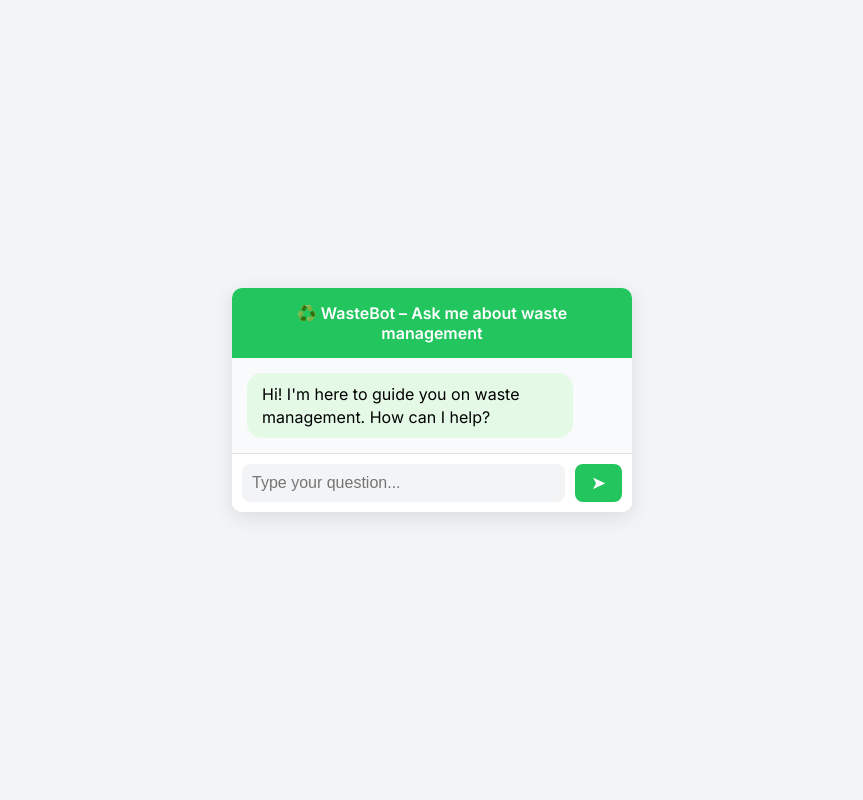
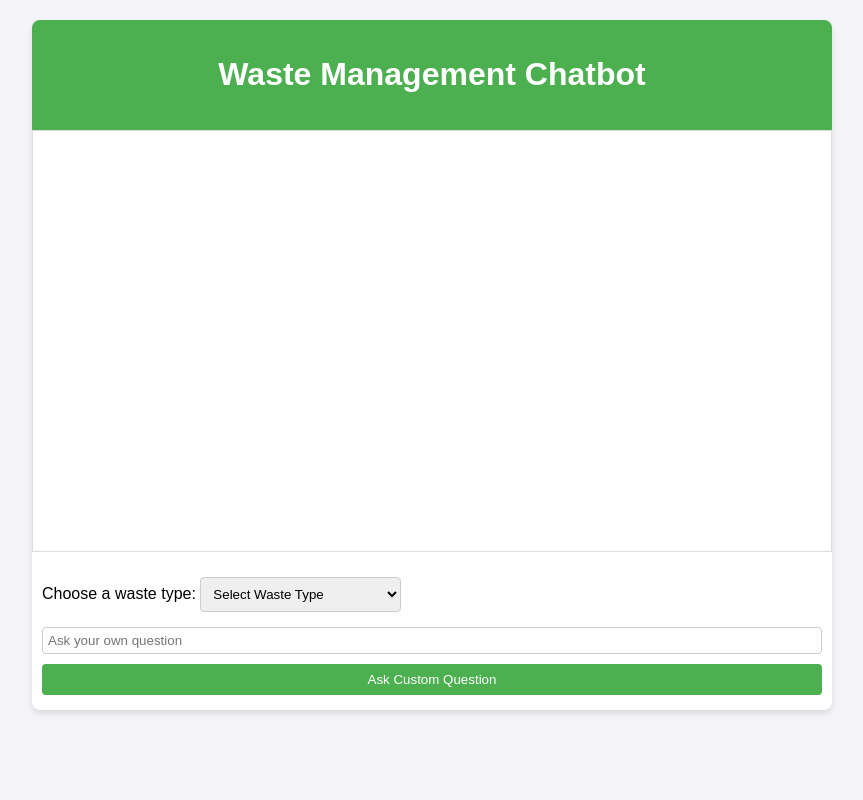
Before and after one commit to preetheshp7/Chat_-Bot, a Flask app: page / in a window 1280 px wide. Shown: the whole page, without its empty margins (208-1071 px from the left). Run offline with Flask 3, Linux system fonts and the light colour scheme.

Commit message:
Initial commit

```diff
--- a/app.py
+++ b/app.py
@@ -1,50 +1,113 @@
-waste_keywords = [
-    "waste", "plastic", "garbage", "trash", "compost", "recycle",
-    "e-waste", "biodegradable", "non-biodegradable", "bin",
-    "landfill", "segregation", "hazardous", "organic", "inorganic",
-    "reduce", "reuse", "collection", "dump", "wrappers", "packaging",
-    "bottle", "bottles", "can", "cans", "foil", "kitchen waste",
-    "food waste", "medical waste", "paper waste", "cardboard",
-    "municipal waste", "construction waste", "disposal", "dustbin",
-    "incineration", "recyclable", "non-recyclable", "garbage truck",
-    "pickup schedule", "waste collection", "environment", "pollution"
-]
+from flask import Flask, render_template, request, jsonify
+import requests
+import os
+from dotenv import load_dotenv
 
-from flask import Flask, render_template, request, jsonify
+# Load environment variables from .env file
+load_dotenv()
 
-import requests
+# Fetch OpenRouter API Key from .env
+API_KEY = os.getenv('API_KEY')
+if not API_KEY:
+    raise ValueError("API_KEY not found. Please check your .env file.")
 
-def query_openrouter(message):
+# List of waste types and their associated sample questions
+waste_types = {
+    "Plastic Waste": [
+        "How can plastic waste be recycled?",
+        "What are the environmental impacts of plastic waste?",
+        "How do we reduce plastic waste?"
+    ],
+    "Electronic Waste (E-Waste)": [
+        "How can we dispose of electronic waste safely?",
+        "What is the impact of improper e-waste disposal?",
+        "What are the recycling methods for e-waste?"
+    ],
+    "Organic Waste": [
+        "How can organic waste be composted?",
+        "What is the environmental impact of organic waste?",
+        "How can we reduce organic waste in landfills?"
+    ],
+    "Paper Waste": [
+        "How is paper waste recycled?",
+        "What are the environmental effects of paper waste?",
+        "How can we reduce paper waste?"
+    ],
+    "Glass Waste": [
+        "How is glass waste recycled?",
+        "What are the benefits of recycling glass?",
+        "How can we reduce glass waste?"
+    ],
+    "Metal Waste": [
+        "How is metal waste recycled?",
+        "What are the environmental impacts of metal waste?",
+        "What can be made from recycled metal?"
+    ],
+    "Hazardous Waste": [
+        "How is hazardous waste disposed of?",
+        "What are the risks of improper hazardous waste disposal?",
+        "How can we safely manage hazardous waste?"
+    ],
+    "Medical Waste": [
+        "What is the proper disposal method for medical waste?",
+        "Why is it important to safely dispose of medical waste?",
+        "What are the risks of improper medical waste disposal?"
+    ],
+    "Construction Waste": [
+        "How can construction waste be recycled?",
+        "What are the environmental impacts of construction waste?",
+        "How can we reduce construction waste?"
+    ],
+    "Textile Waste": [
+        "How can textile waste be recycled?",
+        "What are the environmental effects of textile waste?",
+        "How can we reduce textile waste in landfills?"
+    ]
+}
+
+# Function to query OpenRouter API and get response from GPT-3.5 / GPT-4 model
+def query_openrouter(prompt):
     headers = {
-        "Authorization": "Bearer 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",  # Replace this with your key
+        "Authorization": f"Bearer {API_KEY}",
         "Content-Type": "application/json"
     }
     payload = {
-        "model": "openai/gpt-3.5-turbo",
-        "messages": [{"role": "user", "content": message}]
+        "model": "openai/gpt-3.5-turbo",  # or "openai/gpt-4"
+        "messages": [
+            {"role": "system", "content": "You are an expert in waste management."},
+            {"role": "user", "content": prompt}
+        ],
+        "temperature": 0.7,
+        "max_tokens": 500
     }
     response = requests.post("https://openrouter.ai/api/v1/chat/completions", headers=headers, json=payload)
+    response.raise_for_status()
     return response.json()['choices'][0]['message']['content']
 
+# Initialize the Flask app
 app = Flask(__name__)
 
+# Route for the homepage
 @app.route('/')
 def index():
-    return render_template('index.html')
+    return render_template('index.html', waste_types=waste_types)
 
-@app.route('/chat', methods=['POST'])
-def chat():
-    user_input = request.json['message'].lower()
+# Route to handle the question selection and response fetching
+@app.route('/ask', methods=['POST'])
+def ask():
+    data = request.json
+    waste_type = data['waste_type']
+    question = data['question']
 
-    # Check if input is related to waste
-    if any(keyword in user_input for keyword in waste_keywords):
-        prompt = "Answer strictly related to waste management: " + user_input
-        bot_reply = query_openrouter(prompt)
-    else:
-        bot_reply = "I am here to guide you on waste management."
+    # Build the prompt based on the waste type and the selected question
+    prompt = f"For {waste_type}, {question}"
 
-    return jsonify({"reply": bot_reply})
-
+    try:
+        # Fetch answer from OpenRouter (ChatGPT)
+        answer = query_openrouter(prompt)
+        return jsonify({'answer': answer})
+    except Exception as e:
+        return jsonify({'answer': f"Error: {str(e)}"})
 
 if __name__ == '__main__':
     app.run(debug=True)
--- a/static/script.js
+++ b/static/script.js
@@ -1,37 +1,94 @@
-const chatBox = document.getElementById("chat-box");
-const userInput = document.getElementById("user-input");
-const sendBtn = document.getElementById("send-btn");
+function showSuggestedQuestions() {
+    const wasteType = document.getElementById('waste-type').value;
+    const questionsListDiv = document.getElementById('questions-list');
+    const suggestedQuestionsDiv = document.getElementById('suggested-questions');
+    questionsListDiv.innerHTML = '';  // Clear previous questions
 
-sendBtn.addEventListener("click", sendMessage);
-userInput.addEventListener("keypress", function (e) {
-  if (e.key === "Enter") sendMessage();
-});
+    if (wasteType && wasteTypes[wasteType]) {
+        const questions = wasteTypes[wasteType];
+        questions.forEach((question) => {
+            const button = document.createElement('button');
+            button.textContent = question;
+            button.className = 'question-button';
+            button.onclick = () => askQuestion(wasteType, question);
+            questionsListDiv.appendChild(button);
+
+            // Add a line break after each question for better readability
+            const lineBreak = document.createElement('br');
+            questionsListDiv.appendChild(lineBreak);
+        });
+
+        suggestedQuestionsDiv.style.display = 'block';
+    } else {
+        suggestedQuestionsDiv.style.display = 'none';
+    }
+}
+
+async function askQuestion(wasteType, question) {
+    try {
+        const response = await fetch('/ask', {
+            method: 'POST',
+            headers: {
+                'Content-Type': 'application/json'
+            },
+            body: JSON.stringify({
+                waste_type: wasteType,
+                question: question
+            })
+        });
+
+        const data = await response.json();
+        const formattedAnswer = formatBotResponse(data.answer); // Format the bot's response
+        addMessage(question, 'user');  // Display user question
+        addMessage(formattedAnswer, 'bot');  // Display formatted bot answer
+    } catch (error) {
+        console.error('Error fetching answer:', error);
+        addMessage('An error occurred while fetching the answer.', 'bot');
+    }
+}
+
+function askCustomQuestion() {
+    const customQuestion = document.getElementById('customQuestion').value.trim();
+    const wasteType = document.getElementById('waste-type').value;
+
+    if (customQuestion && wasteType) {
+        askQuestion(wasteType, customQuestion);
+    } else {
+        alert("Please select a waste type and enter a question.");
+    }
+}
 
 function addMessage(text, sender = "bot") {
-  const msg = document.createElement("div");
-  msg.className = sender === "bot" ? "bot-message" : "user-message";
-  msg.textContent = text;
-  chatBox.appendChild(msg);
-  chatBox.scrollTop = chatBox.scrollHeight;
+    const chatBox = document.getElementById("chat-box");
+    const msg = document.createElement("div");
+    msg.className = sender === "bot" ? "bot-message" : "user-message";
+
+    if (sender === "bot") {
+        msg.innerHTML = text; // Use innerHTML for bot responses (to render HTML)
+    } else {
+        msg.textContent = text; // Use textContent for user messages (plain text)
+    }
+
+    chatBox.appendChild(msg);
+    chatBox.scrollTop = chatBox.scrollHeight;  // Scroll to the bottom
 }
 
-function sendMessage() {
-  const text = userInput.value.trim();
-  if (!text) return;
+// Function to format the bot's response
+function formatBotResponse(responseText) {
+    // Step 1: Remove all occurrences of '**' from the response
+    responseText = responseText.replace(/\*\*/g, '');
 
-  addMessage(text, "user");
-  userInput.value = "";
+    // Step 2: Split the response into lines based on newline characters
+    const lines = responseText.split('\n');
 
-  addMessage("...", "bot");
+    // Step 3: Add bullet points to each line
+    const bulletedLines = lines.map((line) => {
+        if (line.trim() !== '') { // Ignore empty lines
+            return `- ${line}`;
+        }
+        return ''; // Return an empty string for empty lines
+    }).filter(line => line.trim() !== ''); // Filter out any remaining empty lines
 
-  fetch("/chat", {
-    method: "POST",
-    headers: { "Content-Type": "application/json" },
-    body: JSON.stringify({ message: text }),
-  })
-    .then(res => res.json())
-    .then(data => {
-      chatBox.lastChild.remove(); // Remove "..."
-      addMessage(data.reply, "bot");
-    });
+    // Step 4: Join all bulleted lines with line breaks for proper rendering
+    return bulletedLines.join('<br>');
 }
--- a/static/style.css
+++ /dev/null
@@ -1,83 +0,0 @@
-body {
-  font-family: 'Inter', sans-serif;
-  background-color: #f2f4f7;
-  margin: 0;
-  display: flex;
-  justify-content: center;
-  align-items: center;
-  height: 100vh;
-}
-
-.chat-container {
-  background: white;
-  width: 400px;
-  max-width: 90%;
-  border-radius: 10px;
-  box-shadow: 0 5px 20px rgba(0,0,0,0.1);
-  display: flex;
-  flex-direction: column;
-  overflow: hidden;
-}
-
-.chat-header {
-  background-color: #22c55e;
-  color: white;
-  padding: 15px;
-  font-weight: 600;
-  text-align: center;
-}
-
-.chat-box {
-  flex-grow: 1;
-  padding: 15px;
-  overflow-y: auto;
-  display: flex;
-  flex-direction: column;
-  gap: 10px;
-  background: #f9fafb;
-}
-
-.bot-message, .user-message {
-  padding: 10px 15px;
-  border-radius: 15px;
-  max-width: 80%;
-  line-height: 1.4;
-}
-
-.bot-message {
-  background-color: #e5f9e7;
-  align-self: flex-start;
-}
-
-.user-message {
-  background-color: #d1d5db;
-  align-self: flex-end;
-}
-
-.chat-input-area {
-  display: flex;
-  padding: 10px;
-  border-top: 1px solid #e0e0e0;
-  background: #fff;
-}
-
-#user-input {
-  flex-grow: 1;
-  padding: 10px;
-  border: none;
-  border-radius: 8px;
-  outline: none;
-  font-size: 16px;
-  background: #f3f4f6;
-}
-
-#send-btn {
-  background-color: #22c55e;
-  color: white;
-  border: none;
-  padding: 0 16px;
-  margin-left: 10px;
-  border-radius: 8px;
-  cursor: pointer;
-  font-size: 18px;
-}
--- /dev/null
+++ b/static/styles.css
@@ -0,0 +1,95 @@
+/* General Styles */
+body {
+  font-family: Arial, sans-serif;
+  background-color: #f4f4f9;
+  margin: 0;
+  padding: 20px;
+}
+
+.chat-container {
+  max-width: 800px;
+  margin: auto;
+  background: #fff;
+  border-radius: 8px;
+  box-shadow: 0 4px 6px rgba(0, 0, 0, 0.1);
+  overflow: hidden;
+}
+
+.chat-header {
+  background: #4CAF50;
+  color: white;
+  text-align: center;
+  padding: 15px;
+}
+
+.chat-box {
+  height: 400px;
+  overflow-y: scroll;
+  border: 1px solid #ddd;
+  padding: 10px;
+  margin-bottom: 10px;
+}
+
+.user-message {
+  color: blue;
+  text-align: right;
+  margin: 5px 0;
+  background: #e0e0ff;
+  padding: 10px;
+  border-radius: 8px;
+  max-width: 70%;
+  display: inline-block;
+}
+
+.bot-message {
+  color: green;
+  text-align: left;
+  margin: 5px 0;
+  background: #d4edda;
+  padding: 10px;
+  border-radius: 8px;
+  max-width: 100%;
+  display: inline-block;
+}
+
+.chat-input-area {
+  display: flex;
+  flex-direction: column;
+  padding: 10px;
+}
+
+select, input, button {
+  padding: 8px;
+  margin: 5px 0;
+  border: 1px solid #ccc;
+  border-radius: 4px;
+}
+
+button {
+  background: #4CAF50;
+  color: white;
+  border: none;
+  cursor: pointer;
+}
+
+button:hover {
+  background: #45a049;
+}
+
+#suggested-questions {
+  margin-top: 10px;
+}
+
+.question-button {
+  margin: 5px;
+  padding: 5px 10px;
+  background: #45a049;
+  color: white;
+  border: none;
+  border-radius: 4px;
+  cursor: pointer;
+}
+
+.question-button:hover {
+  background: #187bd1;
+}
--- a/templates/index.html
+++ b/templates/index.html
@@ -2,21 +2,44 @@
 <html lang="en">
 <head>
     <meta charset="UTF-8">
+    <meta name="viewport" content="width=device-width, initial-scale=1.0">
     <title>Waste Management Chatbot</title>
-  <link rel="stylesheet" href="{{ url_for('static', filename='style.css') }}">
-  <link href="https://fonts.googleapis.com/css2?family=Inter:wght@400;600&display=swap" rel="stylesheet">
+    <link rel="stylesheet" href="{{ url_for('static', filename='styles.css') }}">
 </head>
 <body>
     <div class="chat-container">
-    <div class="chat-header">♻️ WasteBot – Ask me about waste management</div>
+        <div class="chat-header">
+            <h1>Waste Management Chatbot</h1>
+        </div>
+
         <div class="chat-box" id="chat-box">
-      <div class="bot-message">Hi! I'm here to guide you on waste management. How can I help?</div>
+            <!-- Chat messages will be displayed here -->
         </div>
+
         <div class="chat-input-area">
-      <input type="text" id="user-input" placeholder="Type your question..." autofocus />
-      <button id="send-btn">➤</button>
+            <form id="question-form">
+                <label for="waste-type">Choose a waste type:</label>
+                <select id="waste-type" name="waste_type" onchange="showSuggestedQuestions()">
+                    <option value="">Select Waste Type</option>
+                    {% for waste in waste_types %}
+                        <option value="{{ waste }}">{{ waste }}</option>
+                    {% endfor %}
+                </select>
+            </form>
+
+            <div id="suggested-questions" style="display: none;">
+                <h2>Suggested Questions:</h2>
+                <div id="questions-list"></div>
+            </div>
+
+            <input type="text" id="customQuestion" placeholder="Ask your own question" style="margin-top: 10px; padding: 5px;">
+            <button onclick="askCustomQuestion()">Ask Custom Question</button>
         </div>
     </div>
+
+    <script>
+        const wasteTypes = {{ waste_types|tojson }};
+    </script>
     <script src="{{ url_for('static', filename='script.js') }}"></script>
 </body>
 </html>
```
Also changed, not shown: templates/chat.html (added, +52 -0 lines), 1 other file. Lines whose indentation alone changed are shown as unchanged.
